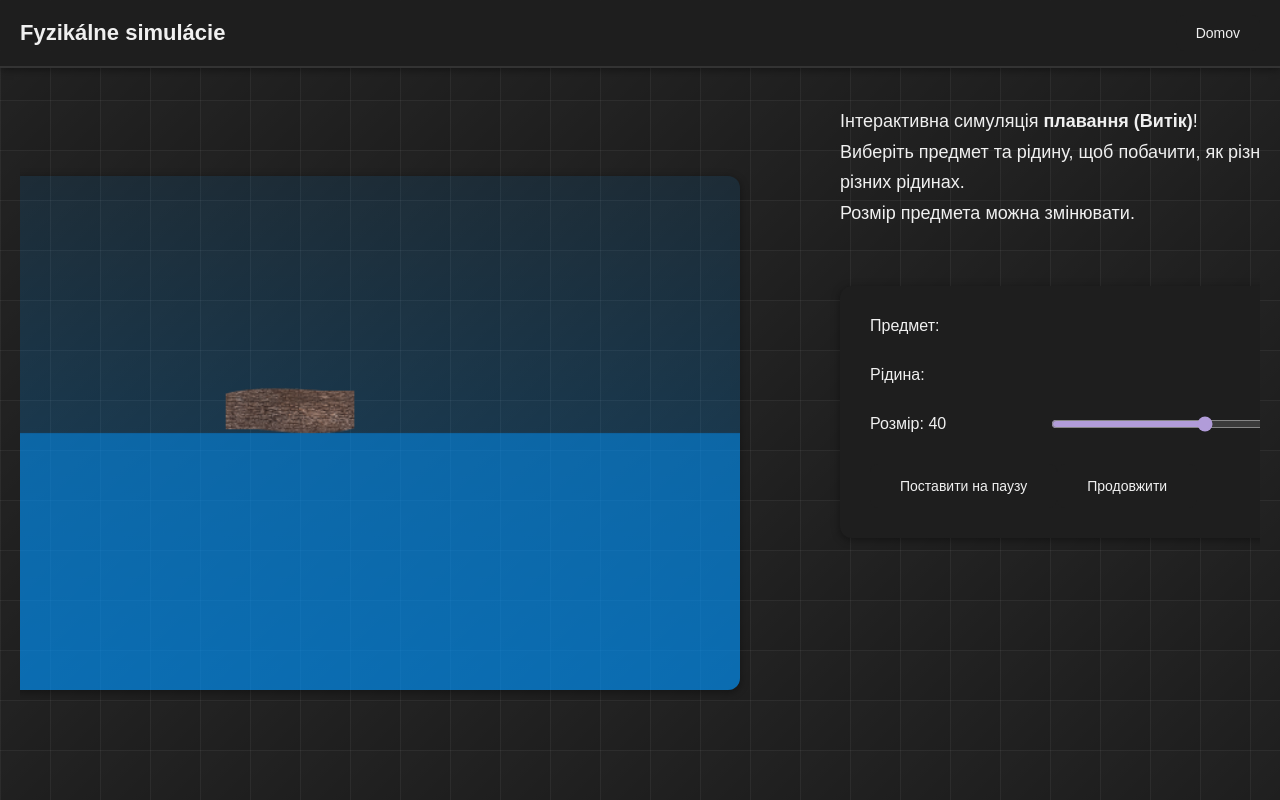
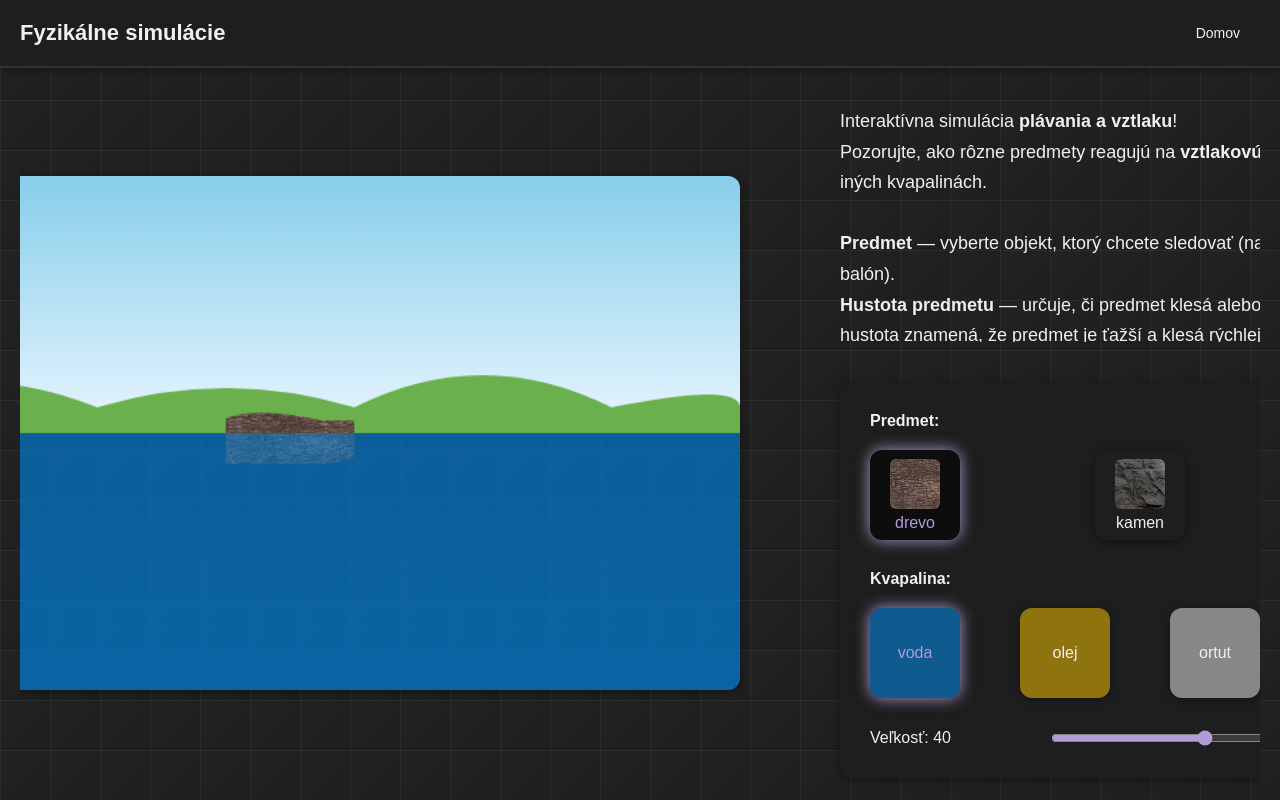
Before and after one commit to Weeqxa/PhysicsSimulator, a React app in the folder frontend/: page /buoyancy in a window 1280 px wide. Built offline with nearby package versions, Linux system fonts and the light colour scheme; the HTML template or start-up script is replaced by a standard one.

Commit message:
finish updating buoyancy simulation

```diff
--- a/frontend/src/components/buoyancy/Buoyancy.jsx
+++ b/frontend/src/components/buoyancy/Buoyancy.jsx
@@ -6,9 +6,7 @@ export default class Buoyancy {
         this.objectDensity = objectDensity;
         this.fluidDensity = fluidDensity;
 
-        // обмеження розміру
         this.size = Math.max(20, Math.min(size, 80));
-
         this.shape = shape;
         this.objectColor = objectData.color || "#b19cd9";
 
@@ -18,13 +16,8 @@ export default class Buoyancy {
             this.objectImage.src = objectData.image;
         }
 
-        // =====================
-        // Параметри для дерева
-        // =====================
         this.woodHeight = this.size;
         this.woodWidth = this.size * 2.5;
-
-        // offsets зберігаємо як **базові значення**, щоб масштабувати
         this.baseWoodOffsets = [];
         this.woodOffsets = [];
         if (this.shape === "wood") {
@@ -33,48 +26,32 @@ export default class Buoyancy {
         }
 
         this.fluidColor = fluidColor;
-
         this.gravity = 9.8;
         this.dt = 0.016;
 
         this.x = canvas.width / 2;
-        this.y = this.size;
+        this.fluidSurface = canvas.height / 2;
+        this.objectHeight = this.shape === "wood" ? this.woodHeight : 2 * this.size;
+        this.y = this.fluidSurface - this.objectHeight / 2 + this.objectHeight * (this.fluidDensity - this.objectDensity) / this.fluidDensity;
         this.vy = 0;
 
-        this.isPaused = false;
         this.animationId = null;
 
         this.draw = this.draw.bind(this);
         this.start();
     }
 
-    // =====================
-    // Генеруємо **базові offsets дерева**
-    // =====================
     generateWoodOffsets() {
-        const variation = 0.2; // відносно базового розміру
-        this.baseWoodOffsets = [
-            Math.random() * variation,
-            Math.random() * variation,
-            Math.random() * variation,
-            Math.random() * variation,
-            Math.random() * variation,
-            Math.random() * variation
-        ];
+        const variation = 0.2;
+        this.baseWoodOffsets = Array.from({ length: 6 }, () => Math.random() * variation);
     }
 
-    // =====================
-    // Масштабуємо offsets дерева при зміні size
-    // =====================
     scaleWoodOffsets() {
-        const factor = this.size; // масштабування від current size
+        const factor = this.size;
         this.woodOffsets = this.baseWoodOffsets.map(o => o * factor);
     }
 
-    // =====================
-    // Оновлення параметрів
-    // =====================
-    updateParameters({objectDensity, fluidDensity, size, objectColor, fluidColor, shape}) {
+    updateParameters({ objectDensity, fluidDensity, size, objectColor, fluidColor, shape }) {
         if (objectDensity !== undefined) this.objectDensity = objectDensity;
         if (fluidDensity !== undefined) this.fluidDensity = fluidDensity;
 
@@ -83,8 +60,9 @@ export default class Buoyancy {
             if (this.shape === "wood") {
                 this.woodHeight = this.size;
                 this.woodWidth = this.size * 2.5;
-                this.scaleWoodOffsets(); // масштабуємо offsets, не генеруємо заново
+                this.scaleWoodOffsets();
             }
+            this.objectHeight = this.shape === "wood" ? this.woodHeight : 2 * this.size;
         }
 
         if (objectColor !== undefined) {
@@ -100,9 +78,9 @@ export default class Buoyancy {
         if (shape !== undefined) this.shape = shape;
     }
 
-    pause() { this.isPaused = true; }
-    resume() { this.isPaused = false; }
-    stop() { cancelAnimationFrame(this.animationId); }
+    stop() {
+        cancelAnimationFrame(this.animationId);
+    }
 
     draw() {
         const ctx = this.ctx;
@@ -110,16 +88,27 @@ export default class Buoyancy {
 
         const fluidSurface = this.canvas.height / 2;
 
-        // ======================
-        // малюємо рідину
-        // ======================
-        ctx.fillStyle = this.fluidColor;
-        ctx.fillRect(0, fluidSurface, this.canvas.width, this.canvas.height / 2);
+        // ===== НЕБО =====
+        const sky = ctx.createLinearGradient(0, 0, 0, fluidSurface);
+        sky.addColorStop(0, "#87CEEB");
+        sky.addColorStop(1, "#eaf6ff");
+        ctx.fillStyle = sky;
+        ctx.fillRect(0, 0, this.canvas.width, fluidSurface);
 
-        // ======================
-        // фізика занурення
-        // ======================
-        if (!this.isPaused) {
+        // ===== ПАГОРБИ =====
+        ctx.beginPath();
+        ctx.moveTo(0, fluidSurface - 20);
+        ctx.quadraticCurveTo(100, fluidSurface - 60, 200, fluidSurface - 20);
+        ctx.quadraticCurveTo(300, fluidSurface - 50, 400, fluidSurface - 20);
+        ctx.quadraticCurveTo(500, fluidSurface - 70, 600, fluidSurface - 20);
+        ctx.quadraticCurveTo(700, fluidSurface - 40, this.canvas.width, fluidSurface - 20);
+        ctx.lineTo(this.canvas.width, fluidSurface);
+        ctx.lineTo(0, fluidSurface);
+        ctx.closePath();
+        ctx.fillStyle = "#6ab04c";
+        ctx.fill();
+
+        // ===== ФІЗИКА =====
         let h = this.shape === "wood" ? this.woodHeight : 2 * this.size;
         const bottom = this.y + h / 2;
         const submerged = Math.max(Math.min(bottom - fluidSurface, h), 0);
@@ -132,38 +121,35 @@ export default class Buoyancy {
         this.vy *= 0.99;
         this.y += this.vy;
 
-            if (this.y + h / 2 > this.canvas.height) { this.y = this.canvas.height - h / 2; this.vy = 0; }
-            if (this.y - h / 2 < 0) { this.y = h / 2; this.vy = 0; }
+        if (this.y + h / 2 > this.canvas.height) {
+            this.y = this.canvas.height - h / 2;
+            this.vy = 0;
+        }
+        if (this.y - h / 2 < 0) {
+            this.y = h / 2;
+            this.vy = 0;
         }
 
-        // ======================
-        // малюємо предмет
-        // ======================
+        // ===== МАЛЮЄМО ПРЕДМЕТ =====
         ctx.beginPath();
         switch (this.shape) {
             case "circle":
-                ctx.arc(this.x, this.y, this.size, 0, Math.PI*2);
+                ctx.arc(this.x, this.y, this.size, 0, Math.PI * 2);
                 break;
-
             case "wood":
-                const w = this.woodWidth;
-                const h = this.woodHeight;
-                const o = this.woodOffsets;
-
-                ctx.moveTo(this.x - w / 2, this.y - h / 2 + o[0]);
-                ctx.quadraticCurveTo(this.x - w / 4, this.y - h / 2 - o[1], this.x + w / 4, this.y - h / 2 + o[2]);
-                ctx.quadraticCurveTo(this.x + w / 2, this.y - h / 2 + o[2], this.x + w / 2, this.y - h / 2 + o[2]);
-                ctx.lineTo(this.x + w / 2, this.y + h / 2 - o[5]);
-                ctx.quadraticCurveTo(this.x + w / 4, this.y + h / 2 + o[4], this.x - w / 4, this.y + h / 2 - o[3]);
-                ctx.quadraticCurveTo(this.x - w / 2, this.y + h / 2 - o[3], this.x - w / 2, this.y + h / 2 - o[3]);
+                const w = this.woodWidth, o = this.woodOffsets;
+                ctx.moveTo(this.x - w / 2, this.y - this.woodHeight / 2 + o[0]);
+                ctx.quadraticCurveTo(this.x - w / 4, this.y - this.woodHeight / 2 - o[1], this.x + w / 4, this.y - this.woodHeight / 2 + o[2]);
+                ctx.quadraticCurveTo(this.x + w / 2, this.y - this.woodHeight / 2 + o[2], this.x + w / 2, this.y - this.woodHeight / 2 + o[2]);
+                ctx.lineTo(this.x + w / 2, this.y + this.woodHeight / 2 - o[5]);
+                ctx.quadraticCurveTo(this.x + w / 4, this.y + this.woodHeight / 2 + o[4], this.x - w / 4, this.y + this.woodHeight / 2 - o[3]);
+                ctx.quadraticCurveTo(this.x - w / 2, this.y + this.woodHeight / 2 - o[3], this.x - w / 2, this.y + this.woodHeight / 2 - o[3]);
                 ctx.closePath();
                 break;
-
             case "stone":
                 const stoneW = this.size * 2;
                 const stoneH = this.size * 2.5;
                 const variation = this.size * 0.15;
-
                 ctx.moveTo(this.x - stoneW/2 + variation/2, this.y + stoneH/2 - variation/2);
                 ctx.quadraticCurveTo(this.x - stoneW/2, this.y + stoneH/2, this.x - stoneW/4, this.y + stoneH/2 - variation/2);
                 ctx.quadraticCurveTo(this.x + stoneW/4, this.y + stoneH/2 - variation/2, this.x + stoneW/2 - variation/2, this.y + stoneH/2 - variation/2);
@@ -173,9 +159,8 @@ export default class Buoyancy {
                 ctx.quadraticCurveTo(this.x - stoneW/2 + variation/2, this.y, this.x - stoneW/2 + variation/2, this.y + stoneH/2 - variation/2);
                 ctx.closePath();
                 break;
-
             default:
-                ctx.arc(this.x, this.y, this.size, 0, Math.PI*2);
+                ctx.arc(this.x, this.y, this.size, 0, Math.PI * 2);
         }
 
         if (this.objectImage && this.objectImage.complete) {
@@ -183,10 +168,10 @@ export default class Buoyancy {
             ctx.clip();
             ctx.drawImage(
                 this.objectImage,
-                this.x - (this.shape==="wood"? this.woodWidth/2 : this.size),
-                this.y - (this.shape==="wood"? this.woodHeight/2 : this.size),
-                this.shape==="wood"? this.woodWidth : this.size*2,
-                this.shape==="wood"? this.woodHeight : this.size*2
+                this.x - (this.shape === "wood" ? this.woodWidth / 2 : this.size),
+                this.y - (this.shape === "wood" ? this.woodHeight / 2 : this.size),
+                this.shape === "wood" ? this.woodWidth : this.size * 2,
+                this.shape === "wood" ? this.woodHeight : this.size * 2
             );
             ctx.restore();
         } else {
@@ -194,8 +179,18 @@ export default class Buoyancy {
             ctx.fill();
         }
 
+        // ===== РІДИНА =====
+        ctx.save();
+        ctx.fillStyle = this.fluidColor;
+        ctx.fillRect(0, fluidSurface, this.canvas.width, this.canvas.height - fluidSurface);
+        ctx.fillStyle = "rgba(0,0,0,0.08)";
+        ctx.fillRect(0, fluidSurface, this.canvas.width, this.canvas.height - fluidSurface);
+        ctx.restore();
+
         this.animationId = requestAnimationFrame(this.draw);
     }
 
-    start() { this.animationId = requestAnimationFrame(this.draw); }
+    start() {
+        this.animationId = requestAnimationFrame(this.draw);
     }
+}
--- a/frontend/src/components/buoyancy/BuoyancySimulation.jsx
+++ b/frontend/src/components/buoyancy/BuoyancySimulation.jsx
@@ -6,25 +6,27 @@ import woodImg from "../../assets/objects/wood.jpg";
 import stoneImg from "../../assets/objects/stone.jpg";
 import balloonImg from "../../assets/objects/balloon.jpg";
 
+// ===== ПРЕДМЕТИ =====
 const OBJECTS = {
-    wood: { density: 0.6, shape: "wood", image: woodImg },
-    stone: { density: 2.5, shape: "stone", image: stoneImg },
-    balloon: { density: 0.2, shape: "circle", image: balloonImg },
+    drevo: { density: 0.6, shape: "wood", image: woodImg },
+    kamen: { density: 2.5, shape: "stone", image: stoneImg },
+    balon: { density: 0.2, shape: "circle", image: balloonImg },
 };
 
+// ===== KVAPALINY =====
 const FLUIDS = {
-    water: { density: 1, color: "rgba(0,150,255,0.5)" },
-    oil: { density: 0.8, color: "rgba(255,200,0,0.5)" },
-    mercury: { density: 13.6, color: "rgba(180,180,180,0.7)" },
-    gasoline: { density: 0.7, color: "rgba(255,100,50,0.5)" },
+    voda: { density: 1, color: "rgba(0,150,255,0.5)" },
+    olej: { density: 0.8, color: "rgba(255,200,0,0.5)" },
+    ortut: { density: 13.6, color: "rgba(180,180,180,0.7)" },
+    benzin: { density: 0.7, color: "rgba(255,100,50,0.5)" },
 };
 
 export default function BuoyancySimulation() {
     const canvasRef = useRef(null);
     const simulationRef = useRef(null);
 
-    const [objectName, setObjectName] = useState("wood");
-    const [fluidName, setFluidName] = useState("water");
+    const [objectName, setObjectName] = useState("drevo");
+    const [fluidName, setFluidName] = useState("voda");
     const [size, setSize] = useState(40);
 
     useEffect(() => {
@@ -44,7 +46,6 @@ export default function BuoyancySimulation() {
         );
 
         simulationRef.current = sim;
-
         return () => sim.stop();
     }, []);
 
@@ -56,7 +57,7 @@ export default function BuoyancySimulation() {
             objectDensity: obj.density,
             fluidDensity: fl.density,
             size,
-            objectColor: obj, // передаємо об'єкт з image
+            objectColor: obj,
             fluidColor: fl.color,
             shape: obj.shape,
         });
@@ -71,33 +72,54 @@ export default function BuoyancySimulation() {
             <div className={styles.controlsColumn}>
                 <div className={styles.infoText}>
                     <p>
-                        Інтерактивна симуляція <strong>плавання (Витік)</strong>!<br/>
-                        Виберіть предмет та рідину, щоб побачити, як різні об’єкти плавають у різних рідинах.<br/>
-                        Розмір предмета можна змінювати.
+                        Interaktívna simulácia <strong>plávania a vztlaku</strong>!<br/>
+                        Pozorujte, ako rôzne predmety reagujú na <strong>vztlakovú silu</strong> vo vode alebo iných kvapalinách.<br/><br/>
+                        <strong>Predmet</strong> — vyberte objekt, ktorý chcete sledovať (napr. drevo, kameň, balón).<br/>
+                        <strong>Hustota predmetu</strong> — určuje, či predmet klesá alebo pláva; vyššia hustota znamená, že predmet je ťažší a klesá rýchlejšie.<br/>
+                        <strong>Hustota kvapaliny</strong> — vplýva na vztlak; hustejšia kvapalina poskytuje väčší vztlak a predmet ľahšie pláva.<br/>
+                        <strong>Veľkosť</strong> — určuje rozmery predmetu; väčší predmet má väčší objem a viac vztlaku.<br/>
+                        <strong>Farba a tvar predmetu</strong> — vizuálna reprezentácia objektu; môže byť kruh, drevo alebo kameň.<br/>
+                        <strong>Farba kvapaliny</strong> — vizuálna reprezentácia kvapaliny (voda, olej, ortuť, benzín).<br/><br/>
+                        Simulácia zohľadňuje <strong>gravitáciu, vztlakovú silu a odrazy od stien</strong>.<br/>
+                        Predmety môžu plávať, klesať alebo sa kývať podľa rozdielu hustoty medzi objektom a kvapalinou.
                     </p>
                 </div>
 
                 <div className={styles.controls}>
-                    <div className={styles.row}>
-                        <label>Предмет:</label>
-                        <select value={objectName} onChange={e => setObjectName(e.target.value)}>
-                            {Object.keys(OBJECTS).map(name => (
-                                <option key={name} value={name}>{name}</option>
+                    <div className={styles.cardGroup}>
+                        <p>Predmet:</p>
+                        <div className={styles.cardContainer}>
+                            {Object.entries(OBJECTS).map(([name, obj]) => (
+                                <div
+                                    key={name}
+                                    className={`${styles.card} ${objectName === name ? styles.selected : ""}`}
+                                    onClick={() => setObjectName(name)}
+                                >
+                                    <img src={obj.image} alt={name} />
+                                    <span>{name}</span>
+                                </div>
                             ))}
-                        </select>
+                        </div>
+                    </div>
+
+                    <div className={styles.cardGroup}>
+                        <p>Kvapalina:</p>
+                        <div className={styles.cardContainer}>
+                            {Object.entries(FLUIDS).map(([name, fluid]) => (
+                                <div
+                                    key={name}
+                                    className={`${styles.card} ${fluidName === name ? styles.selected : ""}`}
+                                    style={{ background: fluid.color }}
+                                    onClick={() => setFluidName(name)}
+                                >
+                                    <span>{name}</span>
+                                </div>
+                            ))}
+                        </div>
                     </div>
 
                     <div className={styles.row}>
-                        <label>Рідина:</label>
-                        <select value={fluidName} onChange={e => setFluidName(e.target.value)}>
-                            {Object.keys(FLUIDS).map(name => (
-                                <option key={name} value={name}>{name}</option>
-                            ))}
-                        </select>
-                    </div>
-
-                    <div className={styles.row}>
-                        <label>Розмір: {size}</label>
+                        <label>Veľkosť: {size}</label>
                         <input
                             type="range"
                             min="10"
@@ -107,11 +129,6 @@ export default function BuoyancySimulation() {
                             onChange={e => setSize(Number(e.target.value))}
                         />
                     </div>
-
-                    <div className={styles.buttons}>
-                        <button className="btn" onClick={() => simulationRef.current?.pause()}>Поставити на паузу</button>
-                        <button className="btn" onClick={() => simulationRef.current?.resume()}>Продовжити</button>
-                    </div>
                 </div>
             </div>
         </div>
```
Lines whose indentation alone changed are shown as unchanged.
